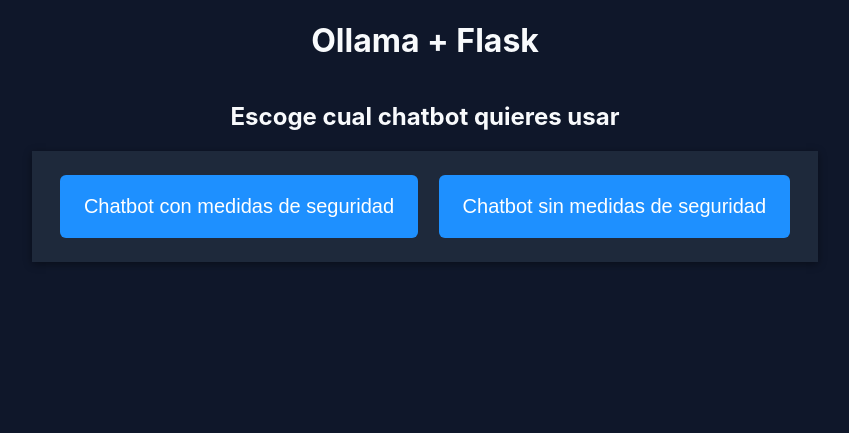
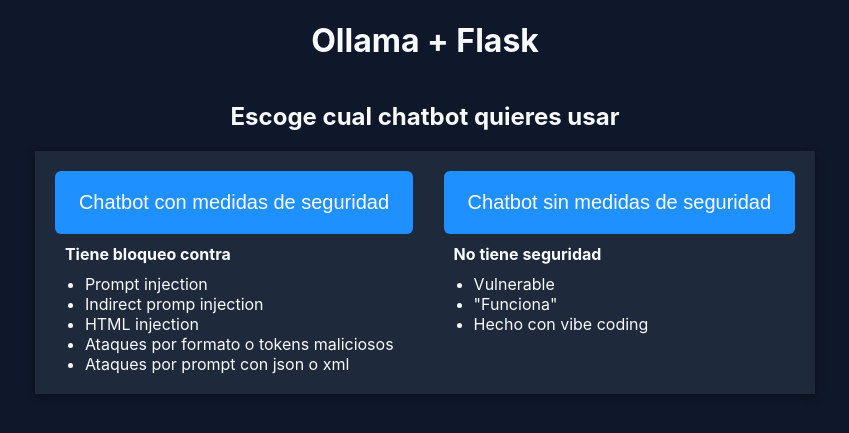
Before and after one commit to salcar420/REDES-DEMO-CIBER, a Flask app: page /home in a window 1280 px wide. Shown: the top 433 px of the page, without its empty margins (215-1064 px from the left). Run offline with Flask 3, Linux system fonts and the light colour scheme.

Commit message:
mejore la pagina de home

```diff
--- a/static/style.css
+++ b/static/style.css
@@ -148,22 +148,47 @@
 }
 
 /* home style */
-button {
-    background-color: #1e90ff;
-    color: white;
-    padding: 20px 24px;
-    border: none;
-    border-radius: 6px;
-    font-size: 20px;
-    cursor: pointer;
-    margin: 8px;
-}
-button:hover {
-    background-color: #0d6ed4;
-}
-
 .home-flex {
   display: flex;
   flex-direction: column;
   align-items: center;
 }
+
+.chat-header {
+  display: flex;
+  align-items: flex-start;
+  gap: 20px;
+
+  padding: 20px;
+  margin: 0;
+}
+
+.chat-header button {
+    border: none;
+    border-radius: 6px;
+    cursor: pointer;
+    background-color: #1e90ff;
+    color: white;
+    font-size: 20px;
+
+    padding: 20px 24px;
+    transition: background-color 0.3s ease;
+}
+
+.chat-header button:hover {
+    background-color: #0d6ed4;
+}
+
+.-chat-header div {
+  align-self: flex-start;
+  justify-self: flex-start;
+}
+
+h4 {
+  margin: 10px;
+}
+
+.chat-header ul{
+  padding: 0 30px;
+  margin: 0;
+}
--- a/templates/index.html
+++ b/templates/index.html
@@ -10,8 +10,25 @@
     <h1>Ollama + Flask</h1>
     <h2>Escoge cual chatbot quieres usar</h2>
     <div class="chat-header">
-      <button onclick="location.href='/safe_form'">Chatbot con medidas de seguridad</button>
-      <button onclick="location.href='/vuln_form'">Chatbot sin medidas de seguridad</button>
+      <div>
+        <button onclick="location.href='/safe_form'">Chatbot con medidas de seguridad</button>
+        <h4>Tiene bloqueo contra</h4>
+        <ul>
+          <li>Prompt injection</li>
+          <li>Indirect promp injection</li>
+          <li>HTML injection</li>
+          <li>Ataques por formato o tokens maliciosos</li>
+          <li>Ataques por prompt con json o xml</li>
+      </div>
+      <div>
+        <button onclick="location.href='/vuln_form'">Chatbot sin medidas de seguridad</button>
+        <h4>No tiene seguridad</h4>
+        <ul>
+          <li>Vulnerable</li>
+          <li>"Funciona"</li>
+          <li>Hecho con vibe coding</li>
+        </ul>
+      </div>
     </div>
   </div>
 </body>
```
